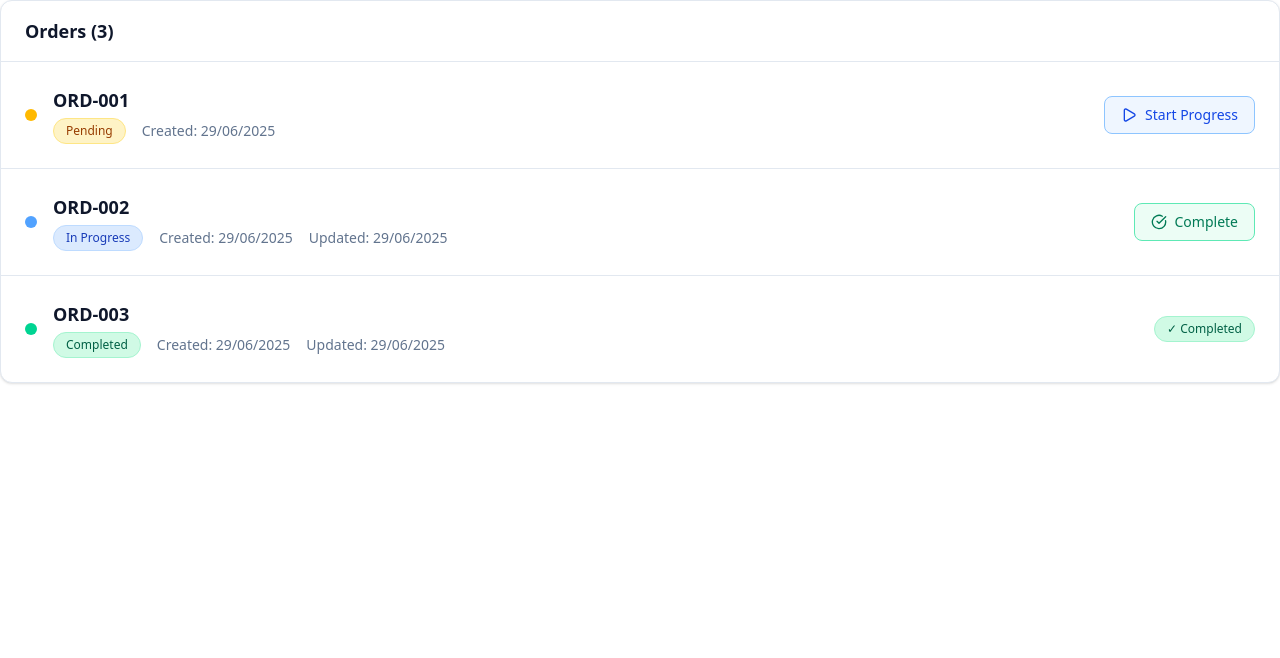
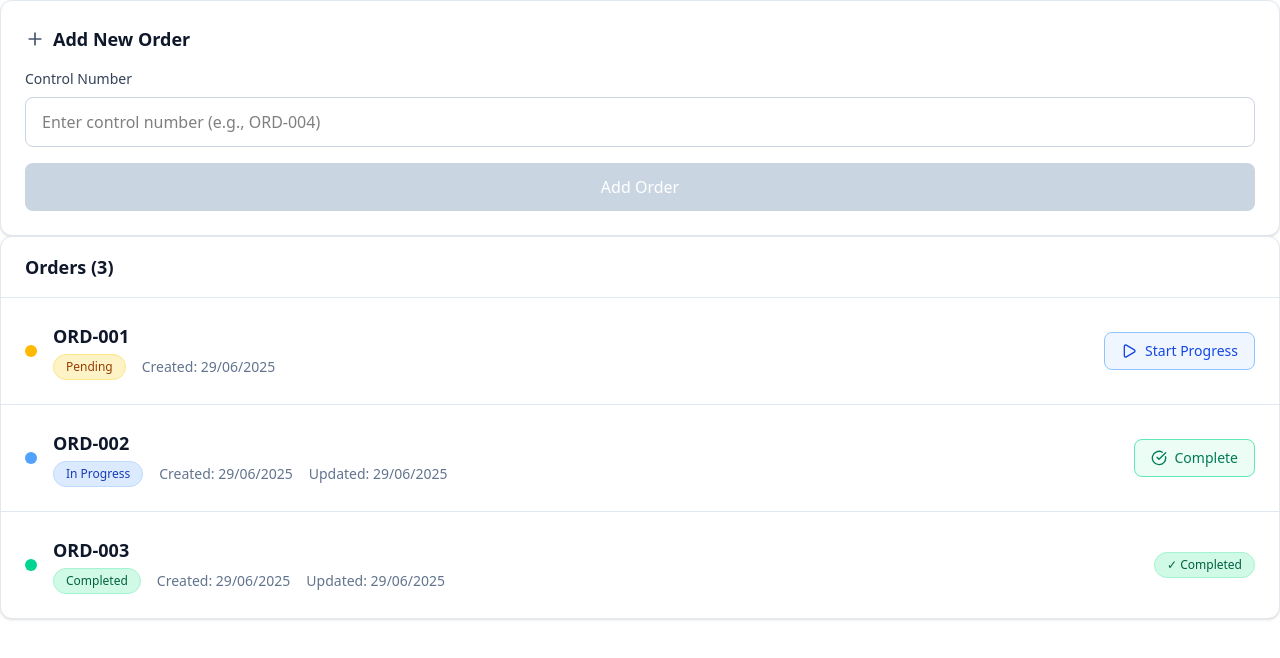
Before and after one commit to JordanCampos20/sygnal-test, a Next.js app in the folder front/: page / in a window 1280 px wide. Shown: the top 658 px of the page. Built offline with nearby package versions, Linux system fonts and the light colour scheme.

Commit message:
feat: add OrderNew component and function to add orders

```diff
--- a/front/src/app/page.tsx
+++ b/front/src/app/page.tsx
@@ -1,5 +1,6 @@
 "use client"
 
+import OrderNew from "@/components/order-new";
 import OrderTable from "@/components/order-table";
 import { Order, StateEnum } from "@/types/order";
 import { useState } from "react";
@@ -32,6 +33,19 @@ export default function Home() {
     }
   ])
 
+  const handleAddOrder = async (name: string) => {
+    const newOrder: Order = {
+      id: Math.max(...orders.map(order => order.id)) + 1,
+      name,
+      state: StateEnum.pending,
+      stateName: "Pending",
+      createdAt: new Date(),
+      updatedAt: undefined
+    }
+
+    setOrders((prev) => [...prev, newOrder])
+  }
+
   const handleUpdateOrderState = async (orderId: number) => {
     setOrders((prev) =>
       prev.map((order) => {
@@ -51,6 +65,10 @@ export default function Home() {
 
   return (
     <div>
+      <OrderNew
+        loading={false}
+        onAddOrder={handleAddOrder}
+      />
       <OrderTable
           orders={orders}
           loading={false}
--- /dev/null
+++ b/front/src/components/order-new.tsx
@@ -0,0 +1,60 @@
+"use client"
+
+import type React from "react"
+
+import { useState } from "react"
+import { Plus } from "lucide-react"
+
+interface OrderNewProps {
+  loading: boolean
+  onAddOrder: (controlNumber: string) => void
+}
+
+export default function OrderNew({ loading, onAddOrder }: OrderNewProps) {
+  const [newControlNumber, setNewControlNumber] = useState("")
+
+  const handleAddOrder = () => {
+    if (!newControlNumber.trim()) return
+    onAddOrder(newControlNumber.trim())
+    setNewControlNumber("")
+  }
+
+  const handleKeyUp = (e: React.KeyboardEvent) => {
+    if (e.key === "Enter") {
+      handleAddOrder()
+    }
+  }
+
+  return (
+    <div className="bg-white rounded-xl shadow-sm border border-slate-200 p-6">
+      <div className="flex items-center mb-4">
+        <Plus className="w-5 h-5 text-slate-600 mr-2" />
+        <h3 className="text-lg font-semibold text-slate-900">Add New Order</h3>
+      </div>
+      <div className="space-y-4">
+        <div>
+          <label htmlFor="controlNumber" className="block text-sm font-medium text-slate-700 mb-2">
+            Control Number
+          </label>
+          <input
+            id="controlNumber"
+            type="text"
+            placeholder="Enter control number (e.g., ORD-004)"
+            value={newControlNumber}
+            onChange={(e) => setNewControlNumber(e.target.value)}
+            onKeyUp={handleKeyUp}
+            disabled={loading}
+            className="w-full px-4 py-3 border border-slate-300 rounded-lg focus:ring-2 focus:ring-blue-500 focus:border-transparent transition-colors"
+          />
+        </div>
+        <button
+          onClick={handleAddOrder}
+          disabled={!newControlNumber.trim() || loading}
+          className="w-full bg-blue-600 hover:bg-blue-700 disabled:bg-slate-300 disabled:cursor-not-allowed text-white font-medium py-3 px-4 rounded-lg transition-colors"
+        >
+          Add Order
+        </button>
+      </div>
+    </div>
+  )
+}
```
